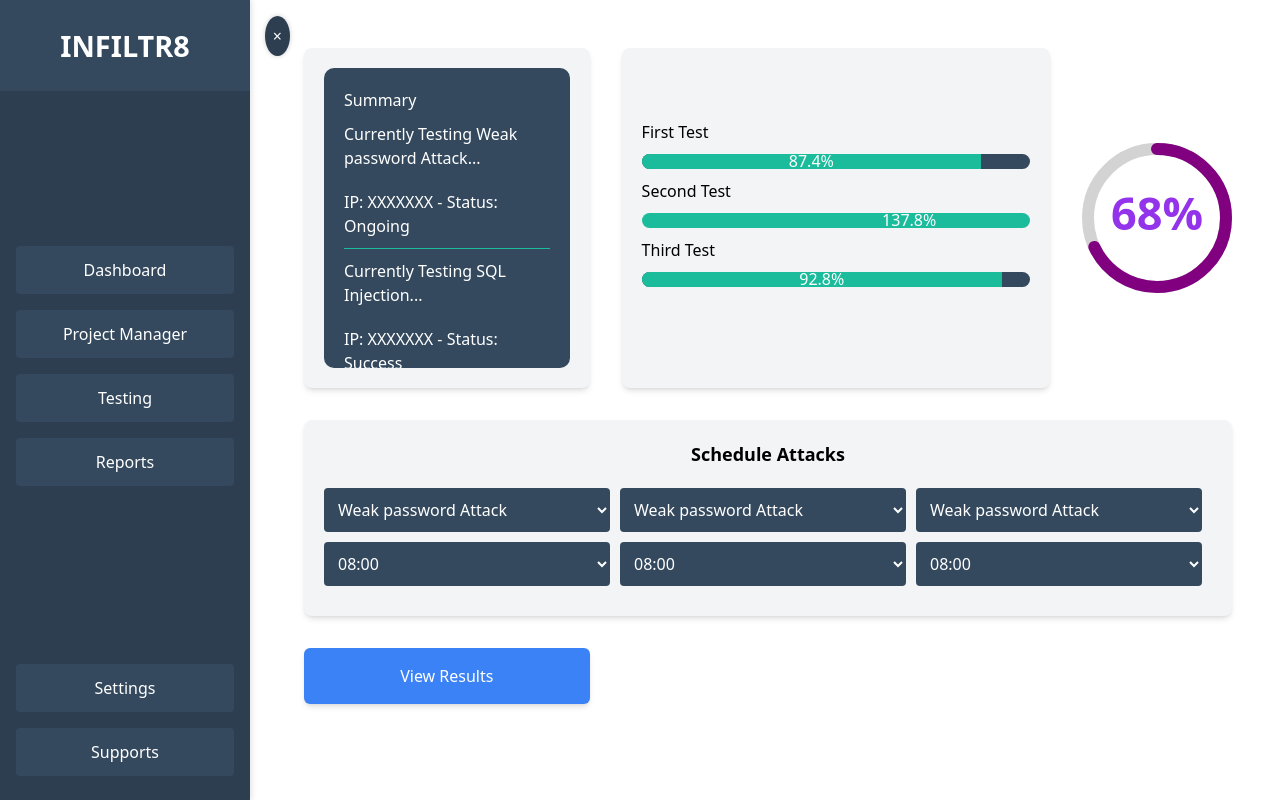
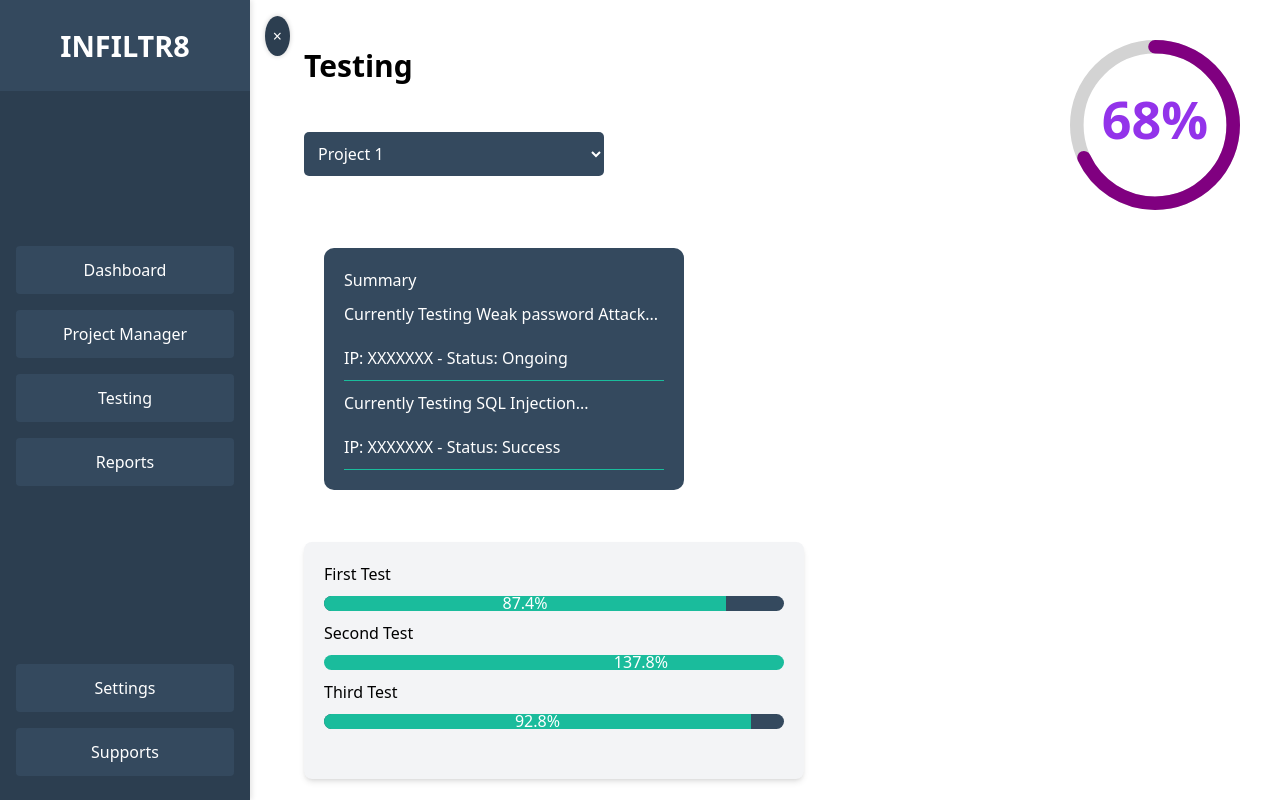
Before and after one commit to robertosalinaas/CS4311_INFILTR8_11FinalFrontier_Fall2024, a SvelteKit app in the folder frontend/: page /Testing in a window 1280 px wide. Shown: the top 800 px of the page. Built offline with nearby package versions, Linux system fonts and the light colour scheme.

Commit message:
changing design

```diff
--- a/frontend/src/lib/CircularProgress.svelte
+++ b/frontend/src/lib/CircularProgress.svelte
@@ -42,7 +42,7 @@
     x="50"
     y="50"
     class="fill-purple-600 font-bold"
-    font-size="{size * 0.2}"
+    font-size="{size * 0.18}"
     dominant-baseline="middle"
     text-anchor="middle"
   >
--- a/frontend/src/lib/ProjectDropdown.svelte
+++ b/frontend/src/lib/ProjectDropdown.svelte
@@ -3,7 +3,7 @@
   let selectedProject = "Project 1";
 </script>
 
-<div class="dropdown">
+<div class="dropdown w-auto">
   <select bind:value={selectedProject}>
     {#each projects as project}
       <option value={project}>{project}</option>
--- a/frontend/src/lib/Summary.svelte
+++ b/frontend/src/lib/Summary.svelte
@@ -16,7 +16,7 @@
     padding: 20px;
     border-radius: 10px;
     color: white;
-    height: 300px;
+    height: 100%;
     overflow-y: auto;
   }
 
--- a/frontend/src/routes/Testing/+page.svelte
+++ b/frontend/src/routes/Testing/+page.svelte
@@ -8,36 +8,42 @@
     import ScheduleAttacks from '../../lib/ScheduleAttacks.svelte';
     import Summary from '../../lib/Summary.svelte';
     import TestResults from '../../lib/TestResults.svelte';
+    import ProjectDropdown from '../../lib/ProjectDropdown.svelte';
 </script>
 
 <Navbar bind:isOpen />
 
 <!-- Main page content with refined grid and spacing -->
-<main class="{isOpen ? 'ml-64' : 'ml-0'} grid grid-cols-1 gap-5 p-8 md:grid-cols-[2fr_3fr_1fr] md:gap-8 md:p-12">
+<main class="{isOpen ? 'ml-64' : 'ml-0'} flex flex-col gap-5 p-8 md:grid-cols-[2fr_3fr_1fr] md:gap-8 md:p-12">
 
-    <!-- Summary Section -->
-    <div class="summary  bg-gray-100 p-5 rounded-lg shadow-md flex flex-col justify-center">
-      <Summary />
+    <!-- Project Dropdown Section -->
+    <h2 class="text-3xl font-semibold mb-4">Testing</h2>
+    <div class="project-dropdown max-w-[300px]">
+      <ProjectDropdown />
     </div>
 
+    <div class="summary p-5 rounded-lg flex flex-col justify-center max-w-[400px] max-h-[521px]">
+        <Summary />
+      </div>
+
     <!-- Test Results Section -->
-    <div class="tests bg-gray-100 p-5 rounded-lg shadow-md flex flex-col justify-center">
+    <div class="tests bg-gray-100 p-5 rounded-lg shadow-md flex flex-col justify-center max-w-[500px]">
       <TestResults />
     </div>
 
     <!-- Circular Progress Section -->
-    <div class="circular-progress rounded-full  flex justify-center items-center">
-      <CircularProgress progress={68} size={150} stroke={8} />
+    <div class="circular-progress absolute pt-10 pr-10 top-0 right-0 rounded-full  flex justify-center items-center">
+      <CircularProgress progress={68} size={170} stroke={8} />
     </div>
 
-    <!-- Schedule Attacks Section (spans full width) -->
-    <div class="schedule bg-gray-100 p-5 rounded-lg col-span-1 md:col-span-3 shadow-md">
+    <!-- Schedule Attacks Section -->
+    <div class="schedule bg-gray-100 p-5 rounded-lg col-span-1  shadow-md">
         <p class="text-lg font-bold text-center mb-5">Schedule Attacks</p>
       <ScheduleAttacks />
     </div>
 
     <!-- View Results Button -->
-    <button on:click={() => goto('./report')}  class="view-results bg-blue-500 hover:bg-blue-700 text-white  py-4 px-6 rounded-md mx-auto  w-full text-md shadow-md transition ease-in-out duration-300">
+    <button on:click={() => goto('./report')}  class="view-results inset-x-0 bg-blue-500 hover:bg-blue-700 text-white  py-4 px-6 rounded-md mx-auto  text-md shadow-md transition ease-in-out duration-300">
       View Results
     </button>
 </main>
```
